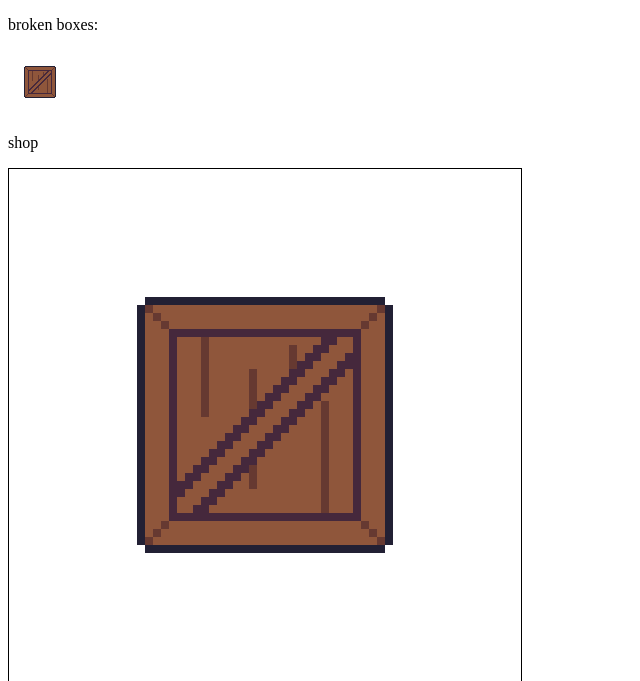
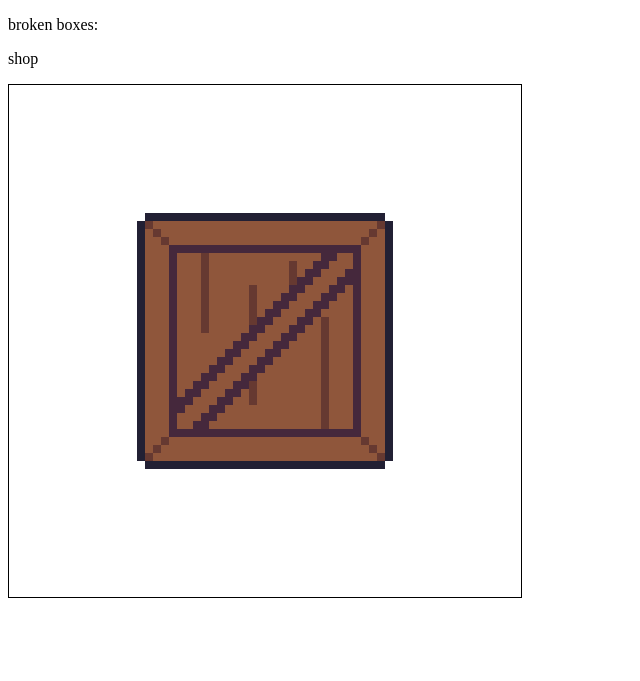
Before and after one commit to JusaTiVi/-457-JavaScript-clicker-peli-, a plain HTML site: page index.html in a window 1280 px wide. Shown: the top 681 px of the page, without its empty margins (0-640 px from the left). Drawn offline with Linux system fonts and the light colour scheme.

Commit message:
Add files via upload

```diff
--- a/index.html
+++ b/index.html
@@ -8,12 +8,12 @@
 </head>
 <body>
     <p>broken boxes: </p><p id="rikotut"></p>
-    <img id="kuvake" src="woodenbox.png" height="" width="" onclick="nappi()" />
+
 
     <p>shop</p>
 
+    <canvas id="GameCanvas" width="512" height="512" onclick="nappi()"></canvas>
+</body>
 
-</body>
-<canvas id="GameCanvas" width="512" height="512" onclick="nappi()"></canvas>
 <script src="js/main.js"></script>
 </html>
--- a/js/main.js
+++ b/js/main.js
@@ -1,6 +1,8 @@
 pisteet = 0
 rikki = 0
+tapsToBreak = 3
 
+//pixel art correction
 const canvas = document.getElementById("GameCanvas");
 const ctx = canvas.getContext("2d");
 
@@ -9,14 +11,18 @@ ctx.msImageSmoothingEnabled = false;
 ctx.webkitImageSmoothingEnabled = false;
 ctx.mozImageSmoothingEnabled = false;
 const img = new Image();
+
+//box models
 img.src = "woodenbox.png";
 
 img.onload = () => {
     ctx.drawImage(img, 0, 0, canvas.width, canvas.height)
+
+
 }
 function nappi() {
     pisteet += 1
-    if (pisteet === 3) {
+    if (pisteet === tapsToBreak) {
         pisteet = 0
         rikki += 1
         document.getElementById("rikotut").textContent =
```
